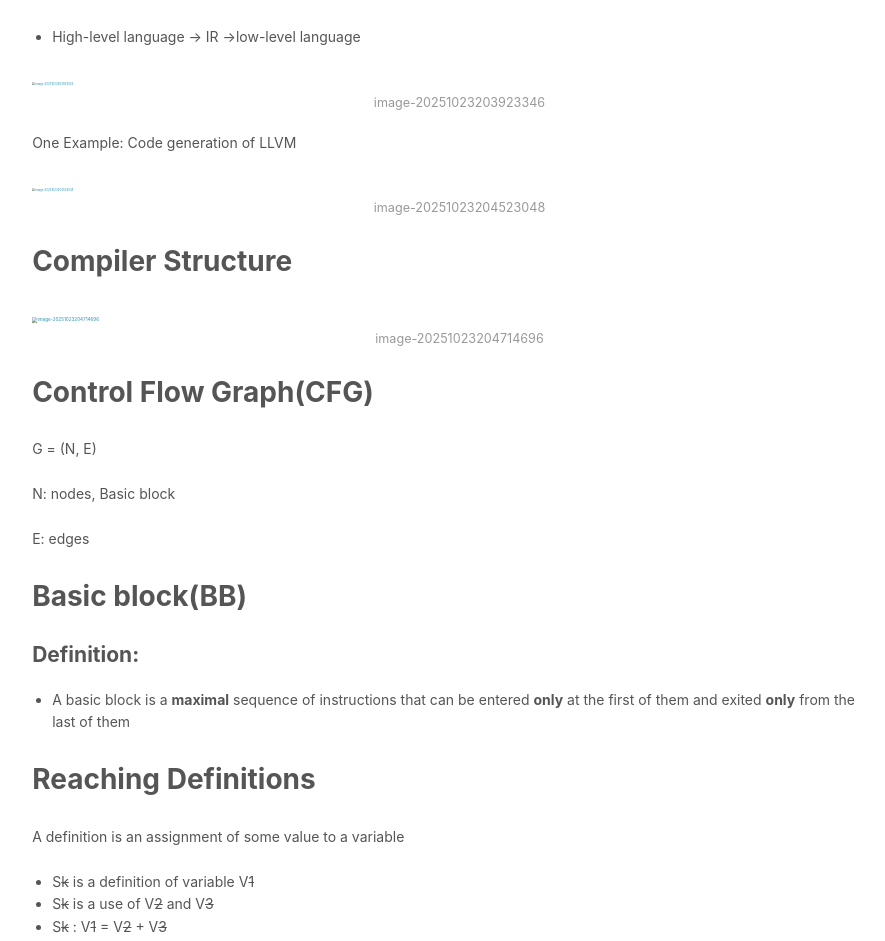
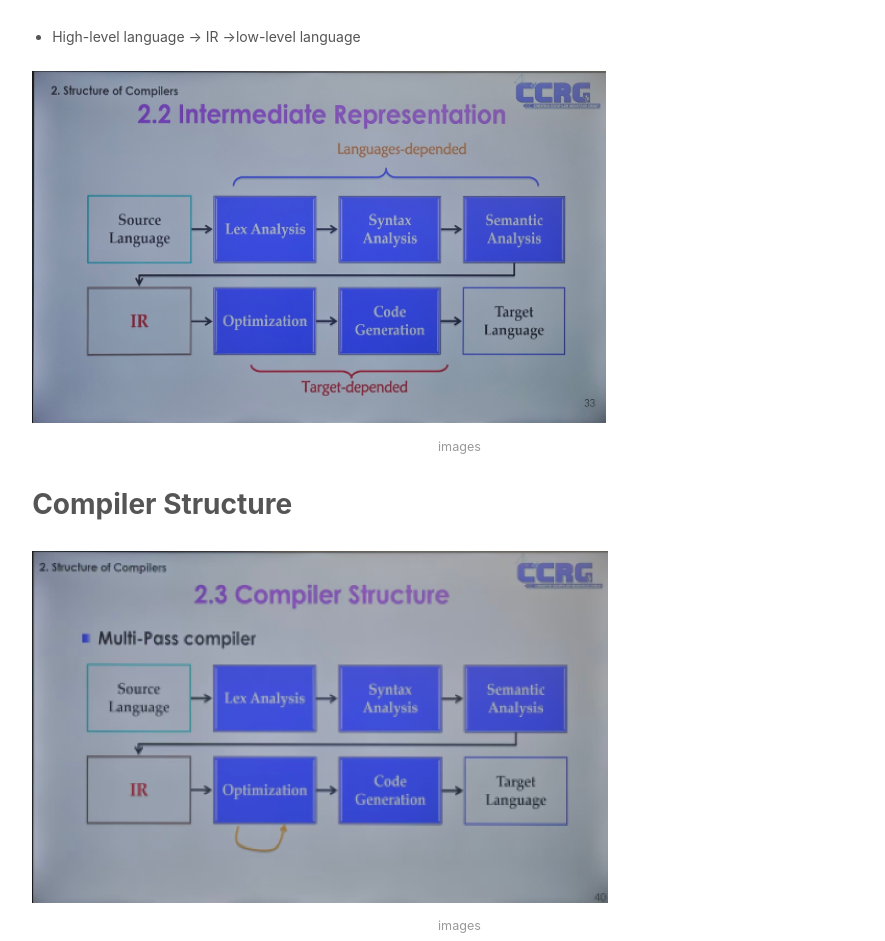
Before and after one commit to Colol4bi5/Colol4bi5.github.io, a plain HTML site: page 2025/10/24/Compiler/index.html in a window 1280 px wide. Shown: the part 2680-3621 px from the top of the page, without its empty margins (28-913 px from the left). Drawn offline with Linux system fonts and the light colour scheme.

Commit message:
Site updated: 2025-10-24 18:00:03

```diff
--- a/2025/10/24/Compiler/index.html
+++ b/2025/10/24/Compiler/index.html
@@ -141,13 +141,8 @@
 <h1 id="Intermediate-Representation-IR"><a href="#Intermediate-Representation-IR" class="headerlink" title="Intermediate Representation (IR)"></a>Intermediate Representation (IR)</h1><ul>
 <li>High-level language -&gt; IR -&gt;low-level language</li>
 </ul>
-<img src="C:\Users\12265\AppData\Roaming\Typora\typora-user-images\image-20251023203923346.png" alt="image-20251023203923346" style="zoom: 20%;" />
-
-<p>One Example: Code generation of LLVM</p>
-<img src="C:\Users\12265\AppData\Roaming\Typora\typora-user-images\image-20251023204523048.png" alt="image-20251023204523048" style="zoom:20%;" />
-
-<h1 id="Compiler-Structure"><a href="#Compiler-Structure" class="headerlink" title="Compiler Structure"></a>Compiler Structure</h1><img src="C:\Users\12265\AppData\Roaming\Typora\typora-user-images\image-20251023204714696.png" alt="image-20251023204714696" style="zoom:33%;" />
-
+<p><img src="/images/image-20251023203923346.png" alt="images"></p>
+<h1 id="Compiler-Structure"><a href="#Compiler-Structure" class="headerlink" title="Compiler Structure"></a>Compiler Structure</h1><p><img src="/images/image-20251023204714696.png" alt="images"></p>
 <h1 id="Control-Flow-Graph-CFG"><a href="#Control-Flow-Graph-CFG" class="headerlink" title="Control Flow Graph(CFG)"></a>Control Flow Graph(CFG)</h1><p>G &#x3D; (N, E)</p>
 <p>N: nodes, Basic block</p>
 <p>E: edges</p>
```
Also changed, not shown: index.html (+2 -7 lines), images/image-20251023203923346.png (added), images/image-20251023204714696.png (added).
